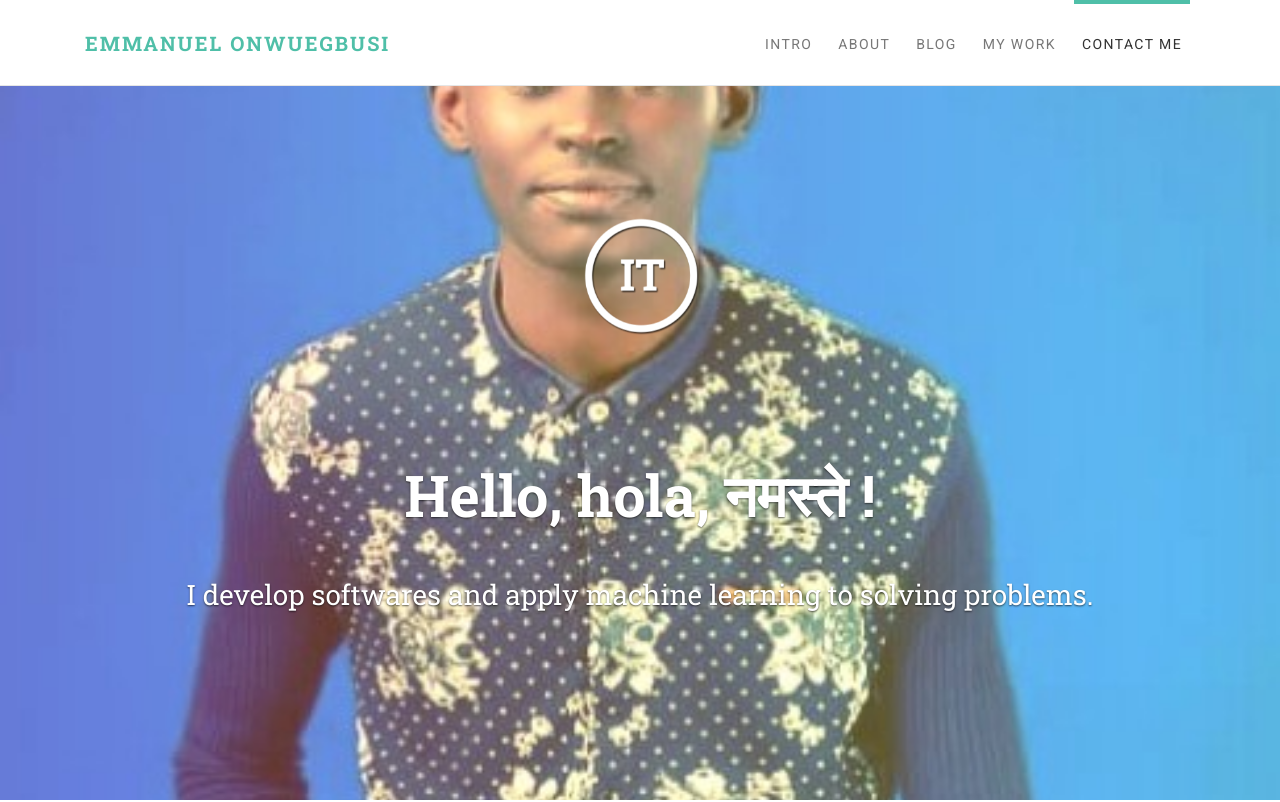
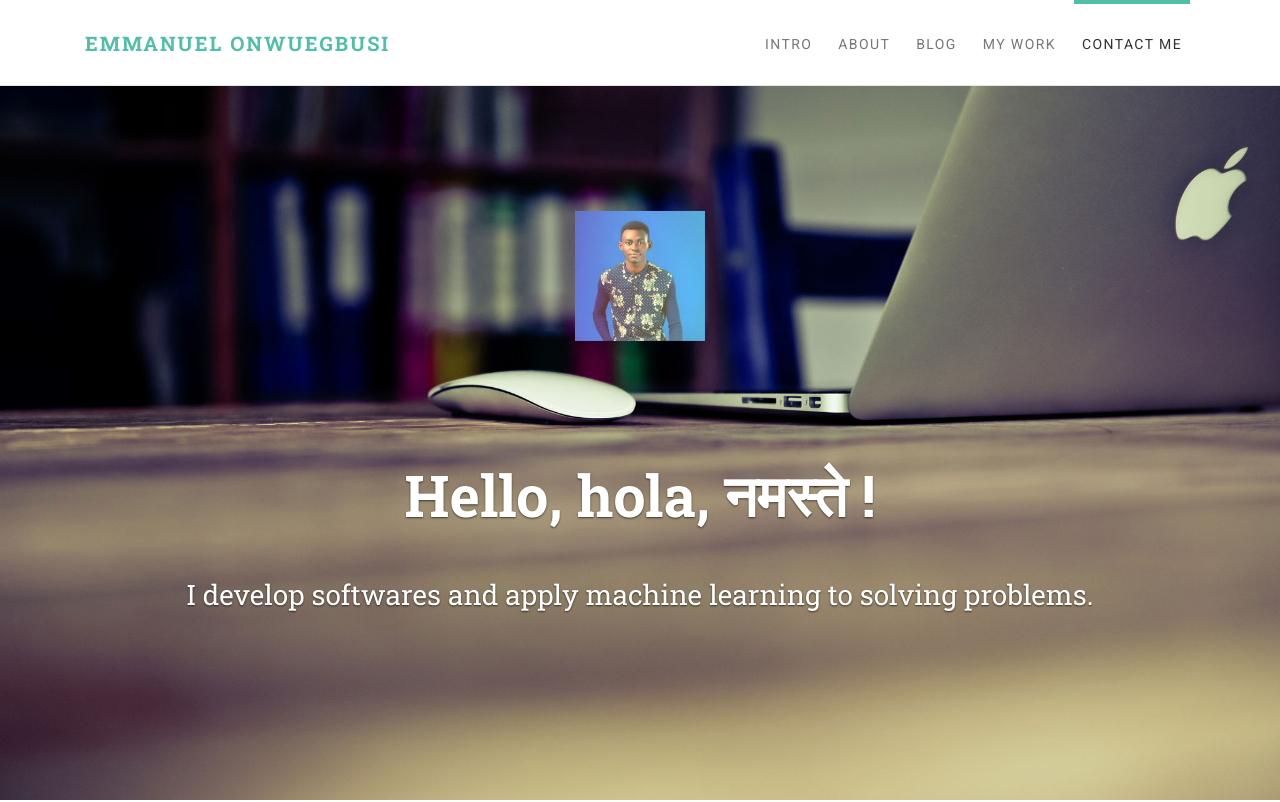
Before and after one commit to emmamichael/emmamichael.github.io, a plain HTML site: page index.html in a window 1280 px wide. Shown: the top 802 px of the page. Drawn offline with nearby package versions, Linux system fonts and the light colour scheme.

Commit message:
Update index.html

```diff
--- a/index.html
+++ b/index.html
@@ -52,9 +52,9 @@
       </nav>
     </header>
     <!-- Intro Image-->
-    <section id="intro" style="background: url(img/emma1.jpg) center center no-repeat; background-size: cover;" class="intro-section pb-2">
+    <section id="intro" style="background: url(img/home.jpg) center center no-repeat; background-size: cover;" class="intro-section pb-2">
       <div class="container text-center">
-        <div data-animate="fadeInDown" class="logo"><img src="img/logo-big.png" alt="logo" width="130"></div>
+        <div data-animate="fadeInDown" class="logo"><img src="img/emma1.jpg" alt="logo" width="130"></div>
         <h1 data-animate="fadeInDown" class="text-shadow mb-5">Hello, hola, नमस्ते !</h1>
         <p data-animate="slideInUp" class="h3 text-shadow text-400">I develop softwares and apply machine learning to solving problems.</p>
       </div>
```
